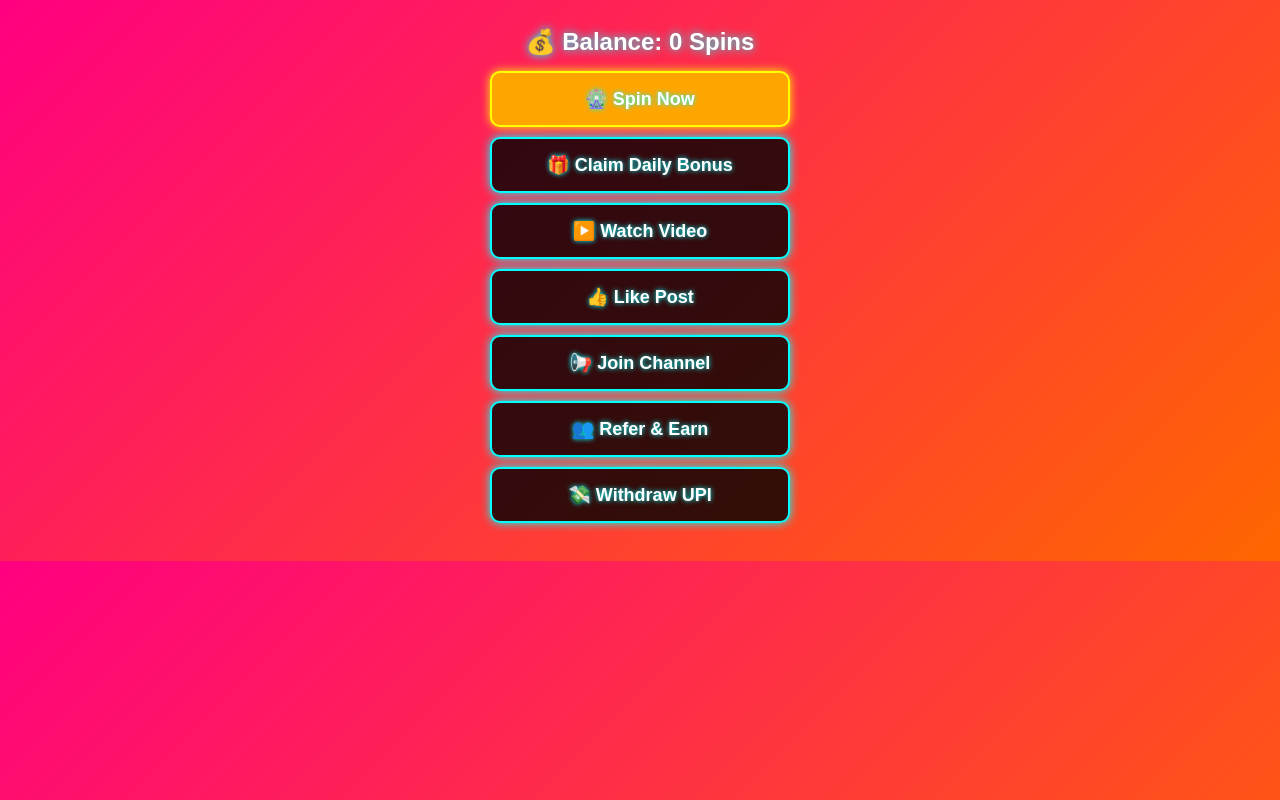
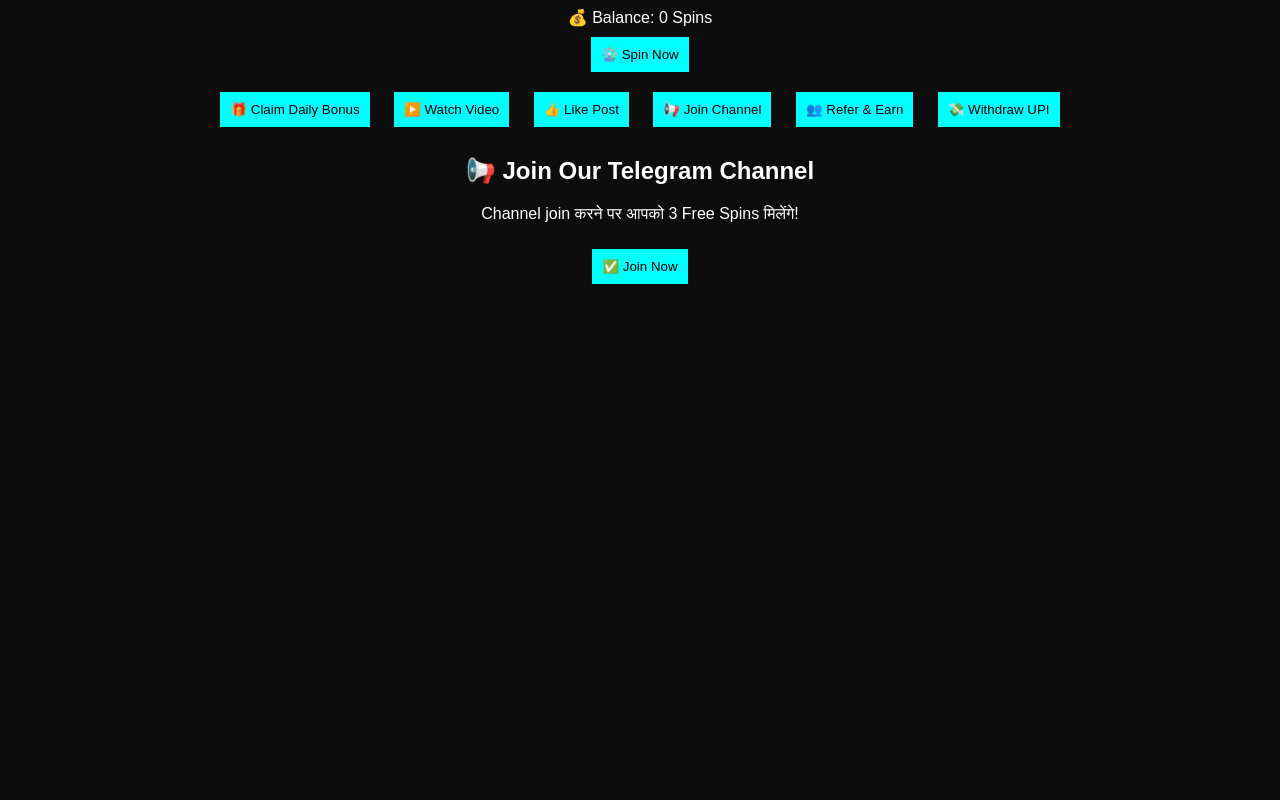
Before and after one commit to kamaoji/telegram-earning-mini-app, a plain HTML site: page index.html in a window 1280 px wide. Drawn offline with Linux system fonts and the light colour scheme.

Commit message:
Update styles.css

```diff
--- a/styles.css
+++ b/styles.css
@@ -1,69 +1,28 @@
-/* Gradient Background */
 body {
     font-family: Arial, sans-serif;
-    background: linear-gradient(135deg, #ff0080, #ff6600);
+    background: #0d0d0d;
     color: white;
     text-align: center;
-    padding: 20px;
 }
-
-/* Balance Section */
-.balance {
-    font-size: 24px;
-    font-weight: bold;
-    margin-bottom: 15px;
-    text-shadow: 0 0 10px cyan;
+.header h1 {
+    color: cyan;
 }
-
-/* Buttons Style */
-.btn {
-    display: block;
-    width: 80%;
-    max-width: 300px;
-    margin: 10px auto;
-    padding: 15px;
-    font-size: 18px;
-    font-weight: bold;
-    background: rgba(0, 0, 0, 0.8);
-    color: white;
-    border: 2px solid cyan;
-    border-radius: 10px;
-    text-shadow: 0 0 5px cyan;
-    box-shadow: 0 0 10px cyan;
+.spin-container {
+    margin: 20px auto;
+}
+.spin-wheel {
+    width: 150px;
+    height: 150px;
+    background: radial-gradient(circle, cyan, blue);
+    border-radius: 50%;
+    display: flex;
+    align-items: center;
+    justify-content: center;
+}
+button {
+    background: cyan;
+    border: none;
+    padding: 10px;
+    margin: 10px;
     cursor: pointer;
-    transition: all 0.3s ease;
 }
-
-/* Hover Effect */
-.btn:hover {
-    background: cyan;
-    color: black;
-    box-shadow: 0 0 20px cyan;
-}
-
-/* Spin Button */
-.spin-btn {
-    background: orange;
-    border: 2px solid yellow;
-    box-shadow: 0 0 10px yellow;
-}
-
-.spin-btn:hover {
-    background: yellow;
-    color: black;
-    box-shadow: 0 0 20px yellow;
-}
-
-/* Popup for Join Channel */
-.popup {
-    display: none;
-    position: fixed;
-    top: 50%;
-    left: 50%;
-    transform: translate(-50%, -50%);
-    background: rgba(0, 0, 0, 0.9);
-    padding: 20px;
-    border-radius: 10px;
-    box-shadow: 0 0 10px cyan;
-    text-align: center;
-}
```
